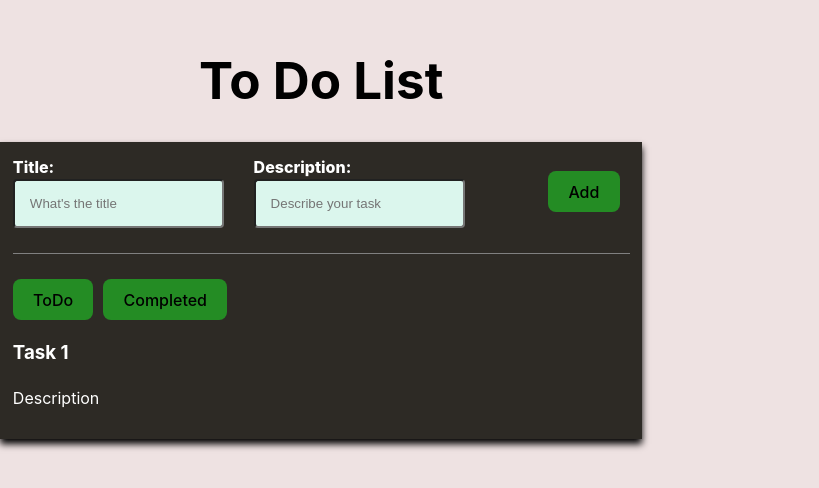
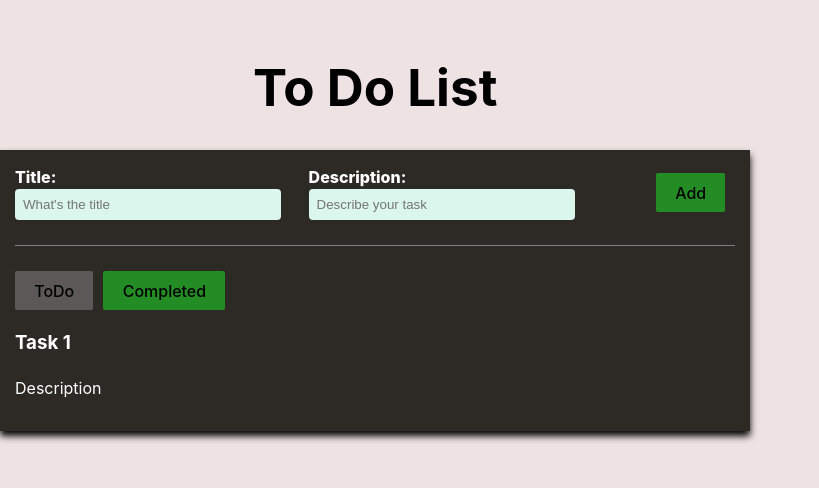
Before and after one commit to yojana29/FrontendClasses, a React (Vite) app in the folder REACT/: page / in a window 1280 px wide. Shown: the part 172-660 px from the top of the page, without its empty margins (0-819 px from the left). Built offline with nearby package versions, Linux system fonts and the light colour scheme.

Commit message:
working on it

```diff
--- a/REACT/src/App.css
+++ b/REACT/src/App.css
@@ -3,6 +3,15 @@ body{
     color:white;
     overflow:hidden;
 
+}
+
+.App {
+    display: flex;
+    flex-direction: column;
+    align-items: center;
+    justify-content: center;
+    width: 100%;
+    height: 100%;
 }
 h1{
     text-align:center;
@@ -13,7 +22,7 @@ h1{
     background-color:rgb(45, 42, 37);
     padding:2%;
     width:fit-content;
-    margin:0 auto;
+    /* margin:0 auto; */
     max-height:80vh;
     box-shadow: 0px 5px 7px  black;
 
@@ -38,8 +47,16 @@ h1{
 input{
     background-color:rgb(219, 246, 237);
     color:black;
-    padding:15px;
+    padding:8px;
+    border:none;
+    width:250px;
     border-radius:4px;
+}
+
+.todo-input-item:focus{
+    outline:2px solid black;
+    outline:none;
+
 }
 label{
     font-weight:800;
@@ -49,4 +66,15 @@ label{
 button{
     background-color:rgb(36, 140, 36);
     margin-right:10px;
+    border-radius:2px;
+    border:none;
+    cursor:pointer;
 }
+button:hover{
+    background-color:rgb(115, 219, 115);
+    color:white;
+}
+.active{
+    background-color:rgb(92, 88, 88);
+
+}
--- a/REACT/src/App.jsx
+++ b/REACT/src/App.jsx
@@ -1,7 +1,8 @@
-import React from 'react'
+import React,{useState} from 'react'
 import './App.css'
 
 function App() {
+  const [isCompleteScreen,setCompleteScreen] = useState(false);
 
 
   return (
@@ -24,8 +25,8 @@ function App() {
         </div>
 
         <div className = "btn-area">
-          <button>ToDo</button>
-          <button>Completed</button>
+          <button className={`isCompleteScreen ${isCompleteScreen=== false  && 'active'}`} onClick = {() => setCompleteScreen(true)}>ToDo</button>
+          <button  className={`isCompleteScreen ${isCompleteScreen=== true  && 'active'}`} onClick = {() => setCompleteScreen(false)}>Completed</button>
         </div>
 
         <div className = "todo-list">
```
